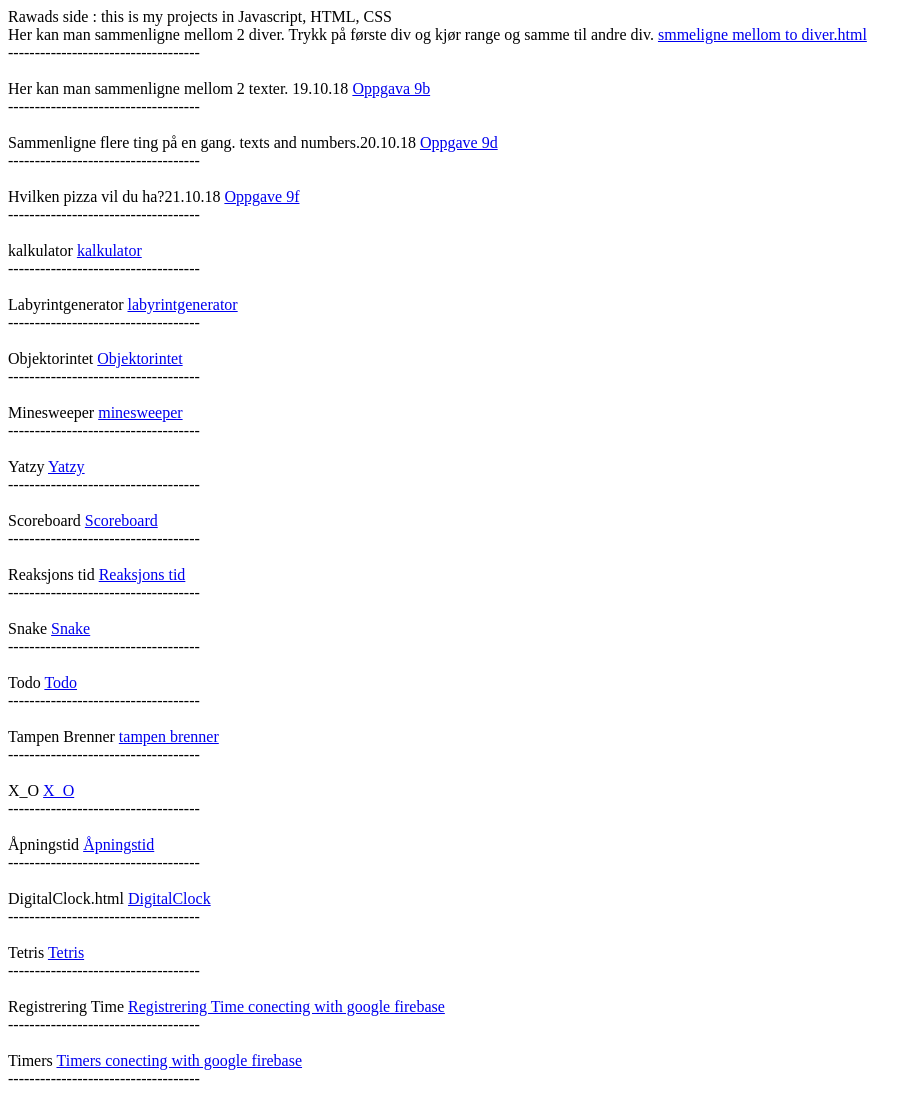
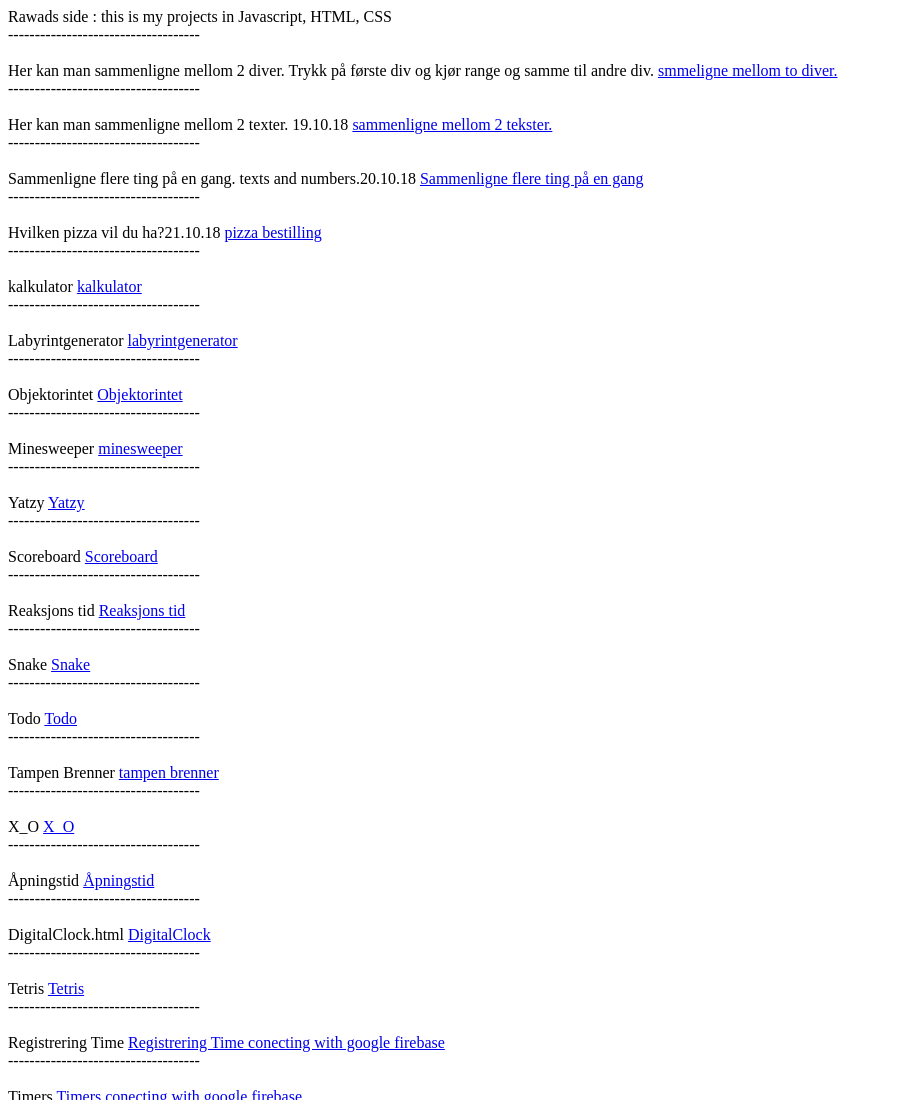
Before and after one commit to rawad87/myProjects, a plain HTML site: page index.html in a window 1280 px wide. Shown: the top 1100 px of the page, without its empty margins (0-922 px from the left). Drawn offline with Linux system fonts and the light colour scheme.

Commit message:
Update index.html

```diff
--- a/index.html
+++ b/index.html
@@ -1,17 +1,17 @@
 Rawads side : this is my projects in Javascript, HTML, CSS</br>
-
+<div>------------------------------------</div></br/>
 Her kan man sammenligne mellom 2 diver.
 Trykk på første div og kjør range og samme til andre div.
-<a href="smmeligne%20mellom%20to%20diver.html">smmeligne mellom to diver.html</a></br/>
+<a href="smmeligne%20mellom%20to%20diver.html">smmeligne mellom to diver.</a></br/>
 <div>------------------------------------</div></br/>
 Her kan man sammenligne  mellom 2 texter. 19.10.18
-<a href="js-9b.html">Oppgava 9b</a></br>
+<a href="sammenligne%20mellom%202%20texter.html">sammenligne mellom 2 tekster.</a></br>
 <div>------------------------------------</div></br/>
 Sammenligne flere ting på en gang. texts and numbers.20.10.18
-<a href="js-9d.html">Oppgave 9d</a></br/>
+<a href="Sammenligne%20flere%20ting%20på%20en%20gang.html">Sammenligne flere ting på en gang</a></br/>
 <div>------------------------------------</div></br/>
 Hvilken pizza vil du ha?21.10.18
-<a href="js-9f%20%2B%20oppgava.html">Oppgave 9f</a></br/>
+<a href="pizza%20bestilling.html">pizza bestilling</a></br/>
 <div>------------------------------------</div></br/>
 kalkulator
 <a href="kalkulator.html">kalkulator</a></br/>
```
